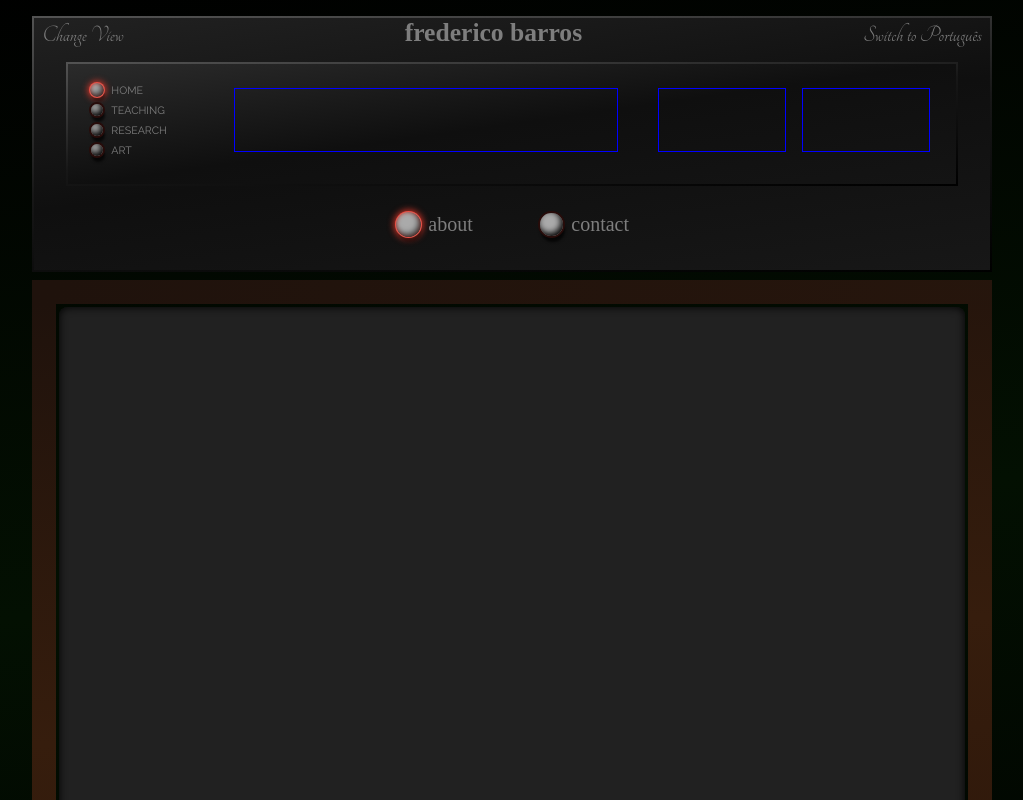
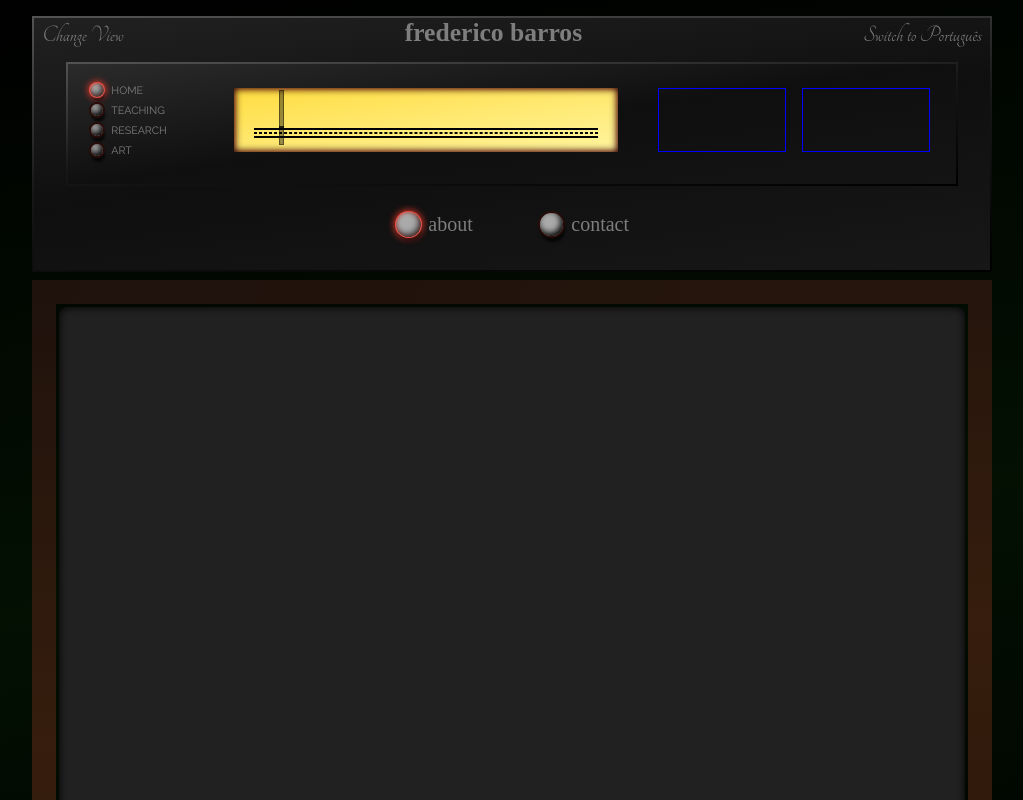
Before and after one commit to fredmbarros/siteNewVersion, a React (Vite) app: page / in a window 1280 px wide. Shown: the top 800 px of the page, without its empty margins (128-1151 px from the left). Built offline with nearby package versions, Linux system fonts and the light colour scheme; a web font is replaced by a local one.

Commit message:
Fixed subPageSelector bug; started working on radio display

```diff
--- a/src/Interface.jsx
+++ b/src/Interface.jsx
@@ -10,15 +10,14 @@ import pagesObj from "./resources/pagesObj";
 const Interface = () => {
   const pageList = Object.keys(pagesObj);
   const [selectedPage, setSelectedPage] = useState(pageList[0]);
-  const [subPagesArr, setSubPagesArr] = useState(pagesObj[selectedPage]);
-  const [selectedSubPage, setSelectedSubPage] = useState(0);
+  const [subPageList, setSubPageList] = useState(pagesObj[selectedPage]);
+  const [selectedSubPage, setSelectedSubPage] = useState("");
 
   useEffect(() => {
-    // when you change the selected page, it always starts with the index number of the last selected subPage. Perhaps it should start every page randomly choosing which subPage, or else always start with 0 (temporarily that's the solution by setting selectedSubPage to 0 here in the useEffect). Better still, it could store what was the last selected subPage for each page and get back to it - I'll leave this for when everything else is done.
-    setSubPagesArr(pagesObj[selectedPage]);
-    setSelectedSubPage(subPagesArr[0]);
-    // console.log(selectedSubPage);
-  }, [selectedPage]);
+    // when you change the selected page, it could store what was the last selected subPage for each page and get back to it - I'll leave this for when everything else is done.
+    setSubPageList(pagesObj[selectedPage]);
+    setSelectedSubPage(subPageList[0].pageName);
+  }, [selectedPage, subPageList]);
 
   return (
     <div className="receiver border-gradient">
@@ -36,7 +35,7 @@ const Interface = () => {
         </div>
       </div>
       <SubSelector
-        arr={subPagesArr}
+        subPageList={subPageList}
         selectedSubPage={selectedSubPage}
         setSelectedSubPage={setSelectedSubPage}
       />
--- a/src/RadioDisplay.jsx
+++ b/src/RadioDisplay.jsx
@@ -1,5 +1,14 @@
 const RadioDisplay = () => {
-  return <div className="radio-display"></div>;
+  return (
+    <div className="radio-display">
+      <div className="horizontal-line-top"></div>
+      <div className="horizontal-line-middle"></div>
+      <div className="horizontal-line-bottom"></div>
+      <div className="radio-pointer">
+        <div className="radio-pointer-tip"></div>
+      </div>
+    </div>
+  );
 };
 
 export default RadioDisplay;
--- a/src/SubSelector.jsx
+++ b/src/SubSelector.jsx
@@ -1,30 +1,29 @@
 import SelectorButton from "./SelectorButton";
 
-const SubSelector = ({ arr, selectedSubPage, setSelectedSubPage }) => {
-  console.log(selectedSubPage);
-  if (arr) {
+const SubSelector = ({ subPageList, selectedSubPage, setSelectedSubPage }) => {
+  if (subPageList) {
     return (
       <div className="sub-page-selector-container">
-        {arr.map((subPage, index) => (
+        {subPageList.map((subPage, index) => (
           <button
             className="sub-page-select"
             key={index}
-            onClick={() => setSelectedSubPage(subPage)}
+            onClick={() => setSelectedSubPage(subPage.pageName)}
             type="button"
             name="Sub-page Selector"
           >
             <SelectorButton
-              name={subPage}
+              name={subPage.pageName}
               selected={selectedSubPage}
               diameter="large"
             />
-            <span className="sub-page-title">{subPage[1]}</span>
+            <span className="sub-page-title">{subPage.displayName}</span>
           </button>
         ))}
       </div>
     );
   } else {
-    return <p>No arr</p>;
+    return <p>No data</p>;
   }
 };
 
--- a/src/resources/pagesObj.js
+++ b/src/resources/pagesObj.js
@@ -1,22 +1,22 @@
 const pagesObj = {
   home: [
-    ["about", "about"],
-    ["contact", "contact"],
+    { pageName: "about", displayName: "about" },
+    { pageName: "contact", displayName: "contact" },
   ],
 
   teaching: [
-    ["undergrad", "undergraduate level"],
-    ["grad", "graduate level"],
+    { pageName: "undergrad", displayName: "undergraduate level" },
+    { pageName: "grad", displayName: "graduate level" },
   ],
 
   research: [
-    ["mbp", "brazilian music in perspective"],
-    ["interlocution", "practices of interlocution"],
+    { pageName: "mbp", displayName: "brazilian music in perspective" },
+    { pageName: "interlocution", displayName: "practices of interlocution" },
   ],
 
   art: [
-    ["music", "music"],
-    ["illustration", "illustration"],
+    { pageName: "music", displayName: "music" },
+    { pageName: "illustration", displayName: "illustration" },
   ],
 };
 export default pagesObj;
--- a/src/style.css
+++ b/src/style.css
@@ -180,10 +180,59 @@ button {
 }
 
 .radio-display {
-  border: solid blue 1px;
+  border: none;
+  border-image-slice: 1;
+  border-width: 3px;
+  border-image-source: linear-gradient(352deg, rgb(19, 19, 19) rgb(37, 37, 37));
+  background-image: linear-gradient(
+    352deg,
+    rgb(255, 245, 159),
+    rgb(255, 220, 64)
+  );
+  box-shadow: inset 0em 0em 0.5em rgb(0, 0, 0), inset 0 0 5px 1px #f6392bc8;
   margin: 0 2em;
   height: 4em;
   width: 24em;
+}
+
+.horizontal-line-top {
+  border: solid rgb(0, 0, 0) 0.5px;
+  position: relative;
+  top: 40px;
+  margin: 0 20px;
+}
+
+.horizontal-line-middle {
+  border: dashed rgb(0, 0, 0) 0.5px;
+  position: relative;
+  top: 42px;
+  margin: 0 20px;
+}
+
+.horizontal-line-bottom {
+  border: solid rgb(0, 0, 0) 0.5px;
+  position: relative;
+  top: 44px;
+  margin: 0 20px;
+}
+
+.radio-pointer {
+  position: relative;
+  top: -4px;
+  left: 45px;
+  height: 55px;
+  width: 5px;
+  background-color: rgba(0, 0, 0, 0.407);
+  border: solid rgba(0, 0, 0, 0.417) 1px;
+}
+
+.radio-pointer-tip {
+  position: relative;
+  top: 35px;
+  left: -1px;
+  width: 5px;
+  background-color: rgba(0, 0, 0, 0.7);
+  border: solid rgba(0, 0, 0, 0.253) 1px;
 }
 
 .vu-meter {
```
